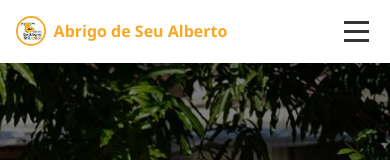
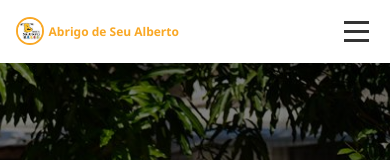
Before and after one commit to Leticinha007/Site-Abrigo-de-Seu-Alberto, a plain HTML site: page index.html in a window 390 px wide. Shown: the top 160 px of the page. Drawn offline with Linux system fonts and the light colour scheme.

Commit message:
Remove modo escuro e ajusta título da logo para uma linha no celular

```diff
--- a/css/estilo.css
+++ b/css/estilo.css
@@ -41,6 +41,7 @@ body {
     justify-content: space-between;
     align-items: center;
     padding: 0.8rem 5%;
+    flex-wrap: wrap;
 }
 
 /* LOGO COM IMAGEM REDONDA */
@@ -48,7 +49,7 @@ body {
     display: flex;
     align-items: center;
     gap: 8px;
-    max-width: 70%; /* Limita o tamanho da logo para não invadir o menu */
+    max-width: 75%;
 }
 
 .logo-img {
@@ -57,17 +58,16 @@ body {
     border-radius: 50%;
     object-fit: cover;
     border: 2px solid var(--primary-color);
-    flex-shrink: 0; /* Impede a imagem de encolher */
+    flex-shrink: 0;
 }
 
 .logo span {
-    font-size: 1rem;
+    font-size: 1.3rem;
     font-weight: bold;
     color: var(--primary-color);
-    white-space: normal; /* Permite quebrar linha */
-    overflow: visible; /* Mostra todo o texto */
-    text-overflow: clip; /* Remove as reticências */
-    line-height: 1.2;
+    white-space: nowrap;
+    overflow: visible;
+    text-overflow: clip;
 }
 
 .nav-menu {
@@ -791,16 +791,18 @@ footer {
     }
 
     .logo {
-        max-width: 65%;
+        max-width: 70%;
+        gap: 6px;
     }
 
     .logo span {
-        font-size: 1.1rem;
+        font-size: 0.85rem;
+        white-space: nowrap;
     }
 
     .logo-img {
-        width: 35px;
-        height: 35px;
+        width: 32px;
+        height: 32px;
     }
 
     .hamburger {
@@ -946,13 +948,19 @@ footer {
         gap: 0.3rem;
     }
 
+    .logo {
+        max-width: 72%;
+        gap: 5px;
+    }
+
     .logo span {
-        font-size: 1rem;
+        font-size: 0.75rem;
+        white-space: nowrap;
     }
 
     .logo-img {
-        width: 30px;
-        height: 30px;
+        width: 28px;
+        height: 28px;
     }
 
     .nav-menu {
```
